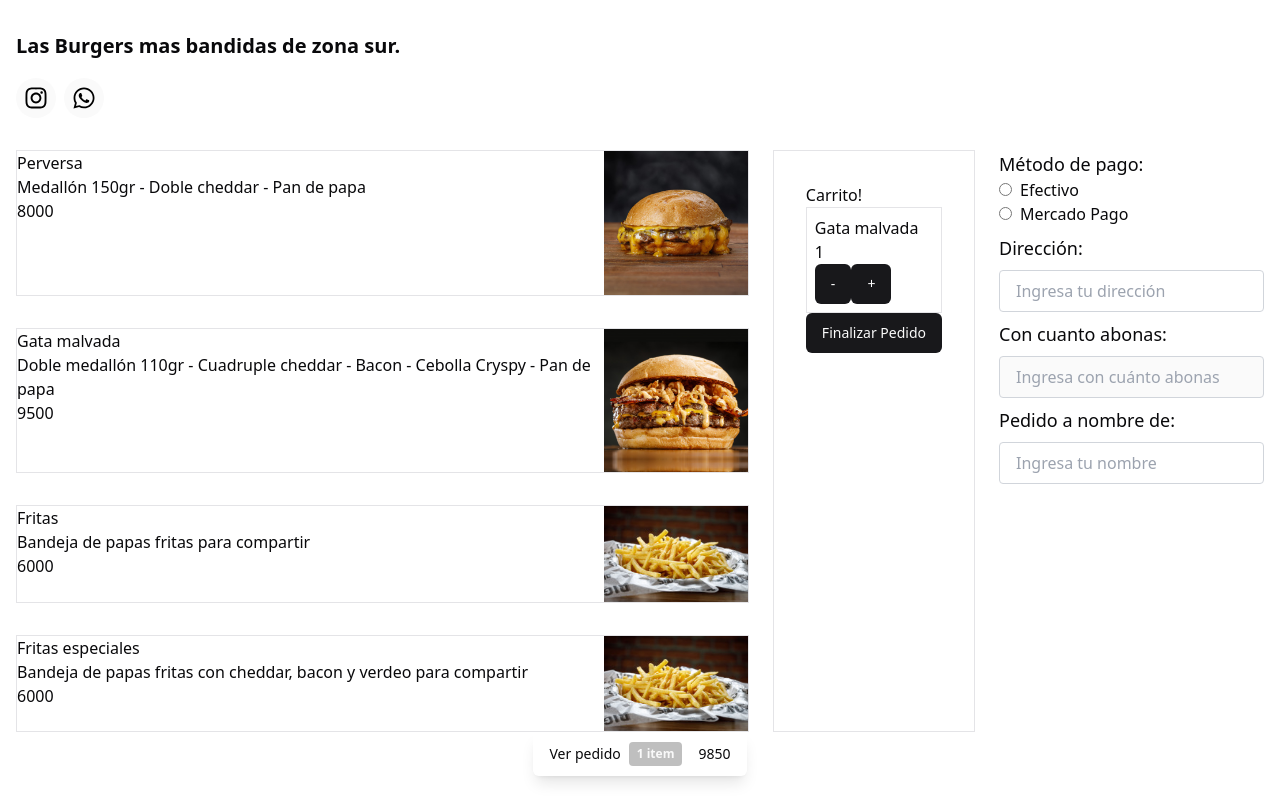
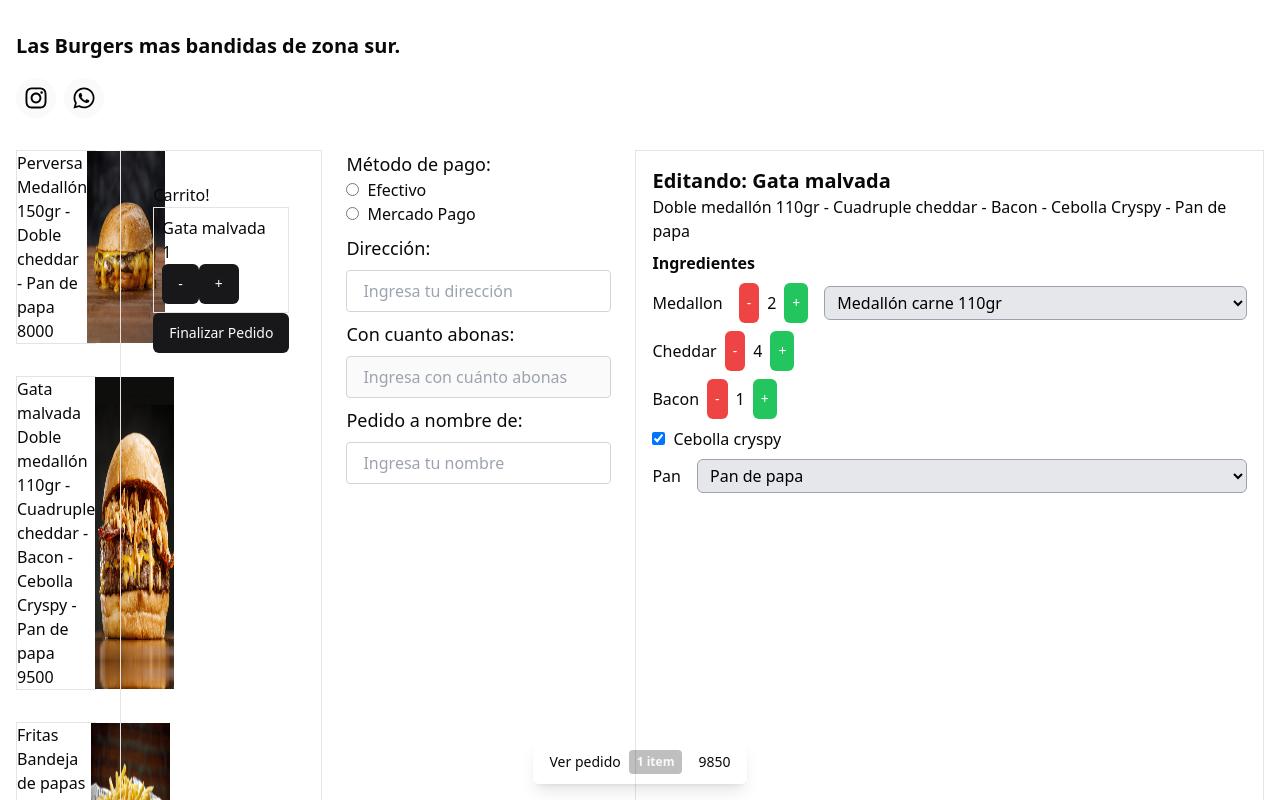
Before and after one commit to colidevs/bandidasburger-delivery, a Next.js app: page / in a window 1280 px wide. Both pictures are taken after a click on the element 382 px from the left and 830 px from the top of the page. Shown: the part 430-1230 px from the top of the page. Built offline with nearby package versions, Linux system fonts and the light colour scheme.

Commit message:
add product editing

```diff
--- a/src/app/page.tsx
+++ b/src/app/page.tsx
@@ -3,6 +3,8 @@
 import {useState} from "react";
 
 import {PRODUCTS, type Product} from "@/modules/product";
+import {INGREDIENTS, type Ingredient} from "@/modules/product/ingredients";
+import {type ProductIngredient} from "@/modules/product/product-ingredient";
 import {useCart, type CartItem} from "@/modules/cart";
 import {Button} from "@/components/ui/button";
 
@@ -10,6 +12,8 @@ export default function HomePage() {
   //* DISCARD `_` Cuando no usamos algo de lo que se nos esta proveyendo, es una forma estandar de decir ignorar
   const [{cart, cartList, total}, {addItem, removeItem, updateItem}] = useCart();
   const [selected, setSelected] = useState<Product>();
+  const [selectedProduct, setSelectedProduct] = useState<Product | null>(null);
+  const [selectedIngredients, setSelectedIngredients] = useState<Ingredient[]>([]);
   const [paymentMethod, setPaymentMethod] = useState<string>();
   const [paymentAmount, setPaymentAmount] = useState<string>();
   const [lastPaymentAmount, setLastPaymentAmount] = useState<string>();
@@ -21,7 +25,7 @@ export default function HomePage() {
 
   function handleClickItem(product: Product) {
     addItem(crypto.randomUUID(), {...product, quantity: 1});
-    setSelected(product);
+    setSelectedProduct(product);
   }
 
   function handleAddItem(id: string, oldCartItem: CartItem) {
@@ -68,6 +72,62 @@ export default function HomePage() {
 
   function handleOrderOwnerChanged(evt: React.ChangeEvent<HTMLInputElement>) {
     setOrderOwner(evt.target.value);
+  }
+
+  function handleIngredientSelectChange(productIngredientId: number, newIngredientId: number) {
+    if (!selectedProduct) return;
+
+    const newIngredient = INGREDIENTS.find((i) => i.id === newIngredientId);
+
+    if (!newIngredient) return;
+
+    const updatedIngredients = selectedProduct.ingredients?.map((productIngredient) => {
+      if (productIngredient.ingredientId === productIngredientId) {
+        const currentQuantity = productIngredient.quantity;
+        const newQuantity =
+          currentQuantity > newIngredient.maxQuantity ? newIngredient.maxQuantity : currentQuantity;
+
+        return {...productIngredient, ingredientId: newIngredientId, quantity: newQuantity};
+      }
+
+      return productIngredient;
+    });
+
+    if (updatedIngredients) {
+      setSelectedProduct({
+        ...selectedProduct,
+        ingredients: updatedIngredients,
+      });
+    }
+  }
+
+  function handleIngredientQuantityChange(ingredientId: number, newQuantity: number) {
+    if (!selectedProduct) return;
+
+    const updatedIngredients = selectedProduct.ingredients?.map((productIngredient) =>
+      productIngredient.ingredientId === ingredientId
+        ? {...productIngredient, quantity: newQuantity}
+        : productIngredient,
+    );
+
+    if (updatedIngredients) {
+      setSelectedProduct({
+        ...selectedProduct,
+        ingredients: updatedIngredients,
+      });
+    }
+  }
+
+  function getIngredientQuantity(product: Product, ingredientId: number) {
+    const productIngredient = product.ingredients?.find(
+      (ingredient) => ingredient.ingredientId === ingredientId,
+    );
+
+    return productIngredient ? productIngredient.quantity : 0;
+  }
+
+  function getSelectableOptions(type: string) {
+    return INGREDIENTS.filter((ingredient) => ingredient.type === type && ingredient.selectable);
   }
 
   function handleOrderProducts() {
@@ -224,6 +284,115 @@ export default function HomePage() {
           />
         </div>
       </div>
+      {selectedProduct ? (
+        <div className="border p-4">
+          <h2 className="text-xl font-semibold">Editando: {selectedProduct.title}</h2>
+          <p>{selectedProduct.description}</p>
+
+          <div className="mt-2">
+            <h4 className="text-md font-semibold">Ingredientes</h4>
+            {selectedProduct.ingredients?.map((productIngredient) => {
+              const ingredient = INGREDIENTS.find((i) => i.id === productIngredient.ingredientId);
+
+              if (!ingredient) return null;
+
+              const quantity = getIngredientQuantity(selectedProduct, ingredient.id);
+
+              return (
+                <div key={ingredient.id} className="mt-2 flex items-center justify-between">
+                  {ingredient.selectable ? (
+                    <div className="flex w-full items-center gap-4">
+                      <p className="font-medium">{ingredient.type}</p>
+
+                      {ingredient.minQuantity !== 1 || ingredient.maxQuantity !== 1 ? (
+                        <div className="flex items-center gap-2">
+                          <Button
+                            className="bg-red-500 px-2 py-1 text-white"
+                            onClick={() =>
+                              handleIngredientQuantityChange(
+                                productIngredient.ingredientId,
+                                Math.max(ingredient.minQuantity, quantity - 1),
+                              )
+                            }
+                          >
+                            -
+                          </Button>
+                          <span>{quantity}</span>
+                          <Button
+                            className="bg-green-500 px-2 py-1 text-white"
+                            onClick={() =>
+                              handleIngredientQuantityChange(
+                                productIngredient.ingredientId,
+                                Math.min(ingredient.maxQuantity, quantity + 1),
+                              )
+                            }
+                          >
+                            +
+                          </Button>
+                        </div>
+                      ) : null}
+                      <select
+                        className="w-full rounded-md border border-gray-400 bg-gray-200 px-2 py-1 text-black focus:outline-none focus:ring-2 focus:ring-blue-500"
+                        value={productIngredient.ingredientId}
+                        onChange={(e) =>
+                          handleIngredientSelectChange(
+                            productIngredient.ingredientId,
+                            Number(e.target.value),
+                          )
+                        }
+                      >
+                        {getSelectableOptions(ingredient.type).map((option) => (
+                          <option key={option.id} value={option.id}>
+                            {option.name}
+                          </option>
+                        ))}
+                      </select>
+                    </div>
+                  ) : ingredient.maxQuantity === 1 && ingredient.minQuantity === 0 ? (
+                    <div className="flex items-center gap-2">
+                      <input
+                        checked={quantity > 0}
+                        type="checkbox"
+                        onChange={(e) =>
+                          handleIngredientQuantityChange(ingredient.id, e.target.checked ? 1 : 0)
+                        }
+                      />
+                      <span>{ingredient.name}</span>
+                    </div>
+                  ) : (
+                    <div className="flex items-center gap-2">
+                      <span>{ingredient.name}</span>
+                      <Button
+                        className="bg-red-500 px-2 py-1 text-white"
+                        onClick={() =>
+                          handleIngredientQuantityChange(
+                            ingredient.id,
+                            Math.max(ingredient.minQuantity, quantity - 1),
+                          )
+                        }
+                      >
+                        -
+                      </Button>
+                      <span>{quantity}</span>
+                      <Button
+                        className="bg-green-500 px-2 py-1 text-white"
+                        onClick={() =>
+                          handleIngredientQuantityChange(
+                            ingredient.id,
+                            Math.min(ingredient.maxQuantity, quantity + 1),
+                          )
+                        }
+                      >
+                        +
+                      </Button>
+                    </div>
+                  )}
+                </div>
+              );
+            })}
+          </div>
+        </div>
+      ) : null}
     </section>
   );
 }
--- a/src/modules/product/ingredients/ingredient.ts
+++ b/src/modules/product/ingredients/ingredient.ts
@@ -3,20 +3,20 @@ import {Ingredient} from "./";
 export const INGREDIENTS: Ingredient[] = [
   {
     id: 1,
-    type: "Carne",
+    type: "Medallon",
     name: "Medallón carne 110gr",
     additionalPrice: 2000,
     minQuantity: 1,
-    maxQuantity: 9,
-    selectable: false,
+    maxQuantity: 5,
+    selectable: true,
   },
   {
     id: 2,
-    type: "Carne",
+    type: "Medallon",
     name: "Medallón carne 150gr",
     additionalPrice: 3000,
     minQuantity: 1,
-    maxQuantity: 9,
+    maxQuantity: 4,
     selectable: false,
   },
   {
@@ -25,7 +25,7 @@ export const INGREDIENTS: Ingredient[] = [
     name: "Cheddar",
     additionalPrice: 500,
     minQuantity: 0,
-    maxQuantity: 9,
+    maxQuantity: 8,
     selectable: false,
   },
   {
@@ -34,7 +34,7 @@ export const INGREDIENTS: Ingredient[] = [
     name: "Bacon",
     additionalPrice: 700,
     minQuantity: 0,
-    maxQuantity: 9,
+    maxQuantity: 4,
     selectable: false,
   },
   {
@@ -70,7 +70,7 @@ export const INGREDIENTS: Ingredient[] = [
     name: "Verdeo",
     additionalPrice: 700,
     minQuantity: 0,
-    maxQuantity: 3,
+    maxQuantity: 1,
     selectable: false,
   },
   {
@@ -91,4 +91,22 @@ export const INGREDIENTS: Ingredient[] = [
     maxQuantity: 1,
     selectable: true,
   },
+  {
+    id: 10,
+    type: "Medallon",
+    name: "Medallón NotCo",
+    additionalPrice: 2500,
+    minQuantity: 1,
+    maxQuantity: 3,
+    selectable: true,
+  },
+  {
+    id: 11,
+    type: "Medallon",
+    name: "Medallón pollo",
+    additionalPrice: 1500,
+    minQuantity: 1,
+    maxQuantity: 5,
+    selectable: true,
+  },
 ];
--- a/src/modules/product/product-ingredient/types.ts
+++ b/src/modules/product/product-ingredient/types.ts
@@ -1,4 +1,4 @@
-export interface productIngredient {
+export interface ProductIngredient {
   ingredientId: number;
   quantity: number;
 }
--- a/src/modules/product/product.ts
+++ b/src/modules/product/product.ts
@@ -9,7 +9,7 @@ export const PRODUCTS: Product[] = [
     ingredients: [
       {ingredientId: 2, quantity: 1},
       {ingredientId: 3, quantity: 2},
-      {ingredientId: 7, quantity: 1},
+      {ingredientId: 8, quantity: 1},
     ],
     image: "/assets/products/01.jpg",
     price: 8000,
@@ -24,7 +24,7 @@ export const PRODUCTS: Product[] = [
       {ingredientId: 3, quantity: 4},
       {ingredientId: 4, quantity: 1},
       {ingredientId: 6, quantity: 1},
-      {ingredientId: 7, quantity: 1},
+      {ingredientId: 8, quantity: 1},
     ],
     image: "/assets/products/02.jpg",
     price: 9500,
@@ -46,7 +46,7 @@ export const PRODUCTS: Product[] = [
     ingredients: [
       {ingredientId: 3, quantity: 1},
       {ingredientId: 4, quantity: 1},
-      {ingredientId: 7, quantity: 1},
+      {ingredientId: 8, quantity: 1},
     ],
     image: "/assets/products/07.jpg",
     price: 6000,
```
